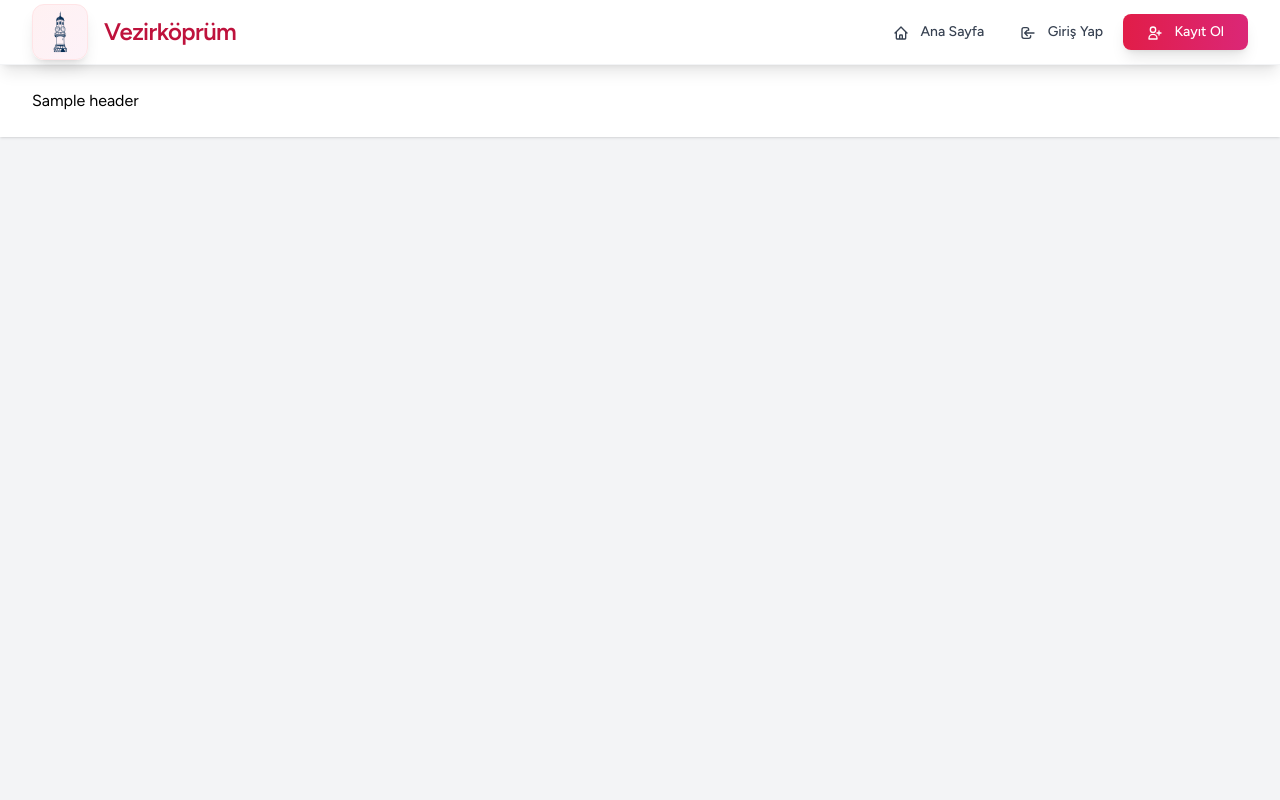
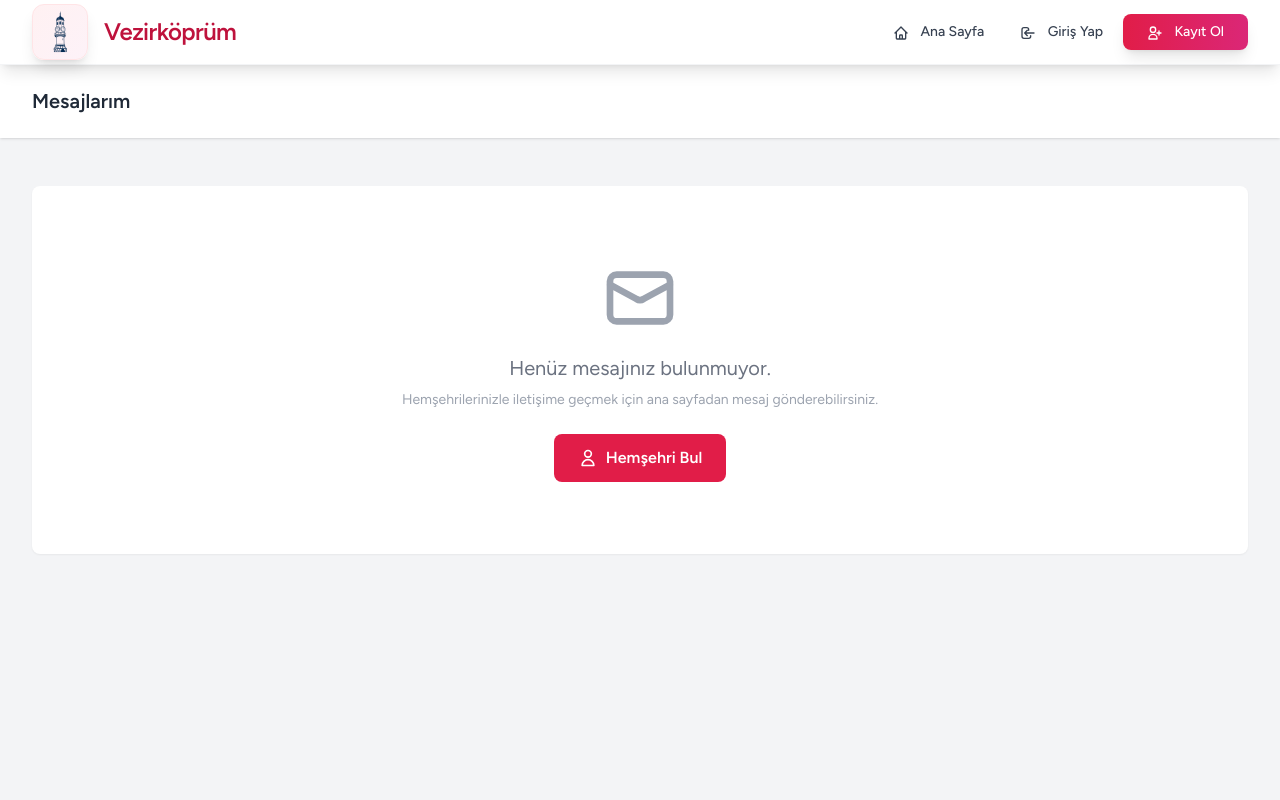
Before and after one commit to ResulKorkmaz/vezirkoprum, a Laravel app: template resources/views/messages/index.blade.php in a window 1280 px wide. Run offline with Laravel 12, Linux system fonts and the light colour scheme; the template is opened without the code that fills it: most values are stand-ins (such as "Sample title", 1, 10 or a date in 2020); data that the repository does not hold is empty; style sheets or scripts are compiled from the project's sources.

Commit message:
Fix undefined slot variable and update message views to use x-app-layout component

```diff
--- a/resources/views/messages/index.blade.php
+++ b/resources/views/messages/index.blade.php
@@ -1,15 +1,20 @@
-@extends('layouts.app')
+<x-app-layout>
+    <x-slot name="header">
+        <h2 class="font-semibold text-xl text-gray-800 leading-tight">
+            Mesajlarım
+        </h2>
+    </x-slot>
 
-@section('content')
-<div class="bg-white shadow rounded-lg p-6">
-    <h1 class="text-2xl font-bold mb-4">Mesajlarım</h1>
-
+    <div class="py-12">
+        <div class="max-w-7xl mx-auto sm:px-6 lg:px-8">
+            <div class="bg-white overflow-hidden shadow-sm sm:rounded-lg">
+                <div class="p-6 text-gray-900">
                     <div class="space-y-4">
                         @forelse($messages as $message)
-            <div class="border rounded p-4 {{ !$message->is_read && $message->receiver_id === auth()->id() ? 'bg-blue-50' : '' }}">
+                            <div class="border border-gray-200 rounded-lg p-6 {{ !$message->is_read && $message->receiver_id === auth()->id() ? 'bg-rose-50 border-rose-200' : '' }}">
                                 <div class="flex justify-between items-start">
                                     <div class="flex-1">
-                        <p class="font-semibold mb-1">
+                                        <p class="font-semibold mb-1 text-gray-700">
                                             @if($message->sender_id === auth()->id())
                                                 Gönderilen: {{ $message->receiver->name }}
                                             @else
@@ -22,21 +27,33 @@
                                     <div class="text-sm text-gray-500 text-right">
                                         {{ $message->created_at->format('d.m.Y H:i') }}
                                         @if(!$message->is_read && $message->receiver_id === auth()->id())
-                            <span class="ml-2 bg-blue-500 text-white px-2 py-1 rounded-full text-xs">Yeni</span>
+                                            <span class="ml-2 bg-rose-500 text-white px-2 py-1 rounded-full text-xs">Yeni</span>
                                         @endif
                                     </div>
                                 </div>
                                 <div class="mt-3">
-                    <a href="{{ route('messages.show', $message->id) }}" class="text-blue-500 hover:text-blue-700 text-sm font-medium">Mesajı Görüntüle</a>
+                                    <a href="{{ route('messages.show', $message->id) }}" class="text-rose-600 hover:text-rose-700 text-sm font-medium inline-flex items-center">
+                                        <svg class="w-4 h-4 mr-1" fill="none" stroke="currentColor" viewBox="0 0 24 24">
+                                            <path stroke-linecap="round" stroke-linejoin="round" stroke-width="2" d="M15 12a3 3 0 11-6 0 3 3 0 016 0z"></path>
+                                            <path stroke-linecap="round" stroke-linejoin="round" stroke-width="2" d="M2.458 12C3.732 7.943 7.523 5 12 5c4.478 0 8.268 2.943 9.542 7-1.274 4.057-5.064 7-9.542 7-4.477 0-8.268-2.943-9.542-7z"></path>
+                                        </svg>
+                                        Mesajı Görüntüle
+                                    </a>
                                 </div>
                             </div>
                         @empty
-            <div class="text-center py-8">
-                <svg class="w-16 h-16 mx-auto text-gray-400 mb-4" fill="none" stroke="currentColor" viewBox="0 0 24 24">
+                            <div class="text-center py-12">
+                                <svg class="w-20 h-20 mx-auto text-gray-400 mb-4" fill="none" stroke="currentColor" viewBox="0 0 24 24">
                                     <path stroke-linecap="round" stroke-linejoin="round" stroke-width="2" d="M3 8l7.89 4.26a2 2 0 002.22 0L21 8M5 19h14a2 2 0 002-2V7a2 2 0 00-2-2H5a2 2 0 00-2 2v10a2 2 0 002 2z"></path>
                                 </svg>
-                <p class="text-gray-500 text-lg">Henüz mesajınız bulunmuyor.</p>
-                <p class="text-gray-400 text-sm mt-2">Hemşehrilerinizle iletişime geçmek için ana sayfadan mesaj gönderebilirsiniz.</p>
+                                <p class="text-gray-500 text-xl mb-2">Henüz mesajınız bulunmuyor.</p>
+                                <p class="text-gray-400 text-sm mb-6">Hemşehrilerinizle iletişime geçmek için ana sayfadan mesaj gönderebilirsiniz.</p>
+                                <a href="{{ route('home') }}" class="inline-flex items-center px-6 py-3 bg-rose-600 hover:bg-rose-700 text-white font-semibold rounded-lg transition-colors">
+                                    <svg class="w-5 h-5 mr-2" fill="none" stroke="currentColor" viewBox="0 0 24 24">
+                                        <path stroke-linecap="round" stroke-linejoin="round" stroke-width="2" d="M16 7a4 4 0 11-8 0 4 4 0 018 0zM12 14a7 7 0 00-7 7h14a7 7 0 00-7-7z"></path>
+                                    </svg>
+                                    Hemşehri Bul
+                                </a>
                             </div>
                         @endforelse
                     </div>
@@ -47,4 +64,7 @@
                         </div>
                     @endif
                 </div>
-@endsection
+            </div>
+        </div>
+    </div>
+</x-app-layout>
```
Also changed, not shown: app/Http/Controllers/MessageController.php (+12 -2 lines), resources/views/messages/show.blade.php (+34 -14 lines), 3 other files. Lines whose indentation alone changed are shown as unchanged.
